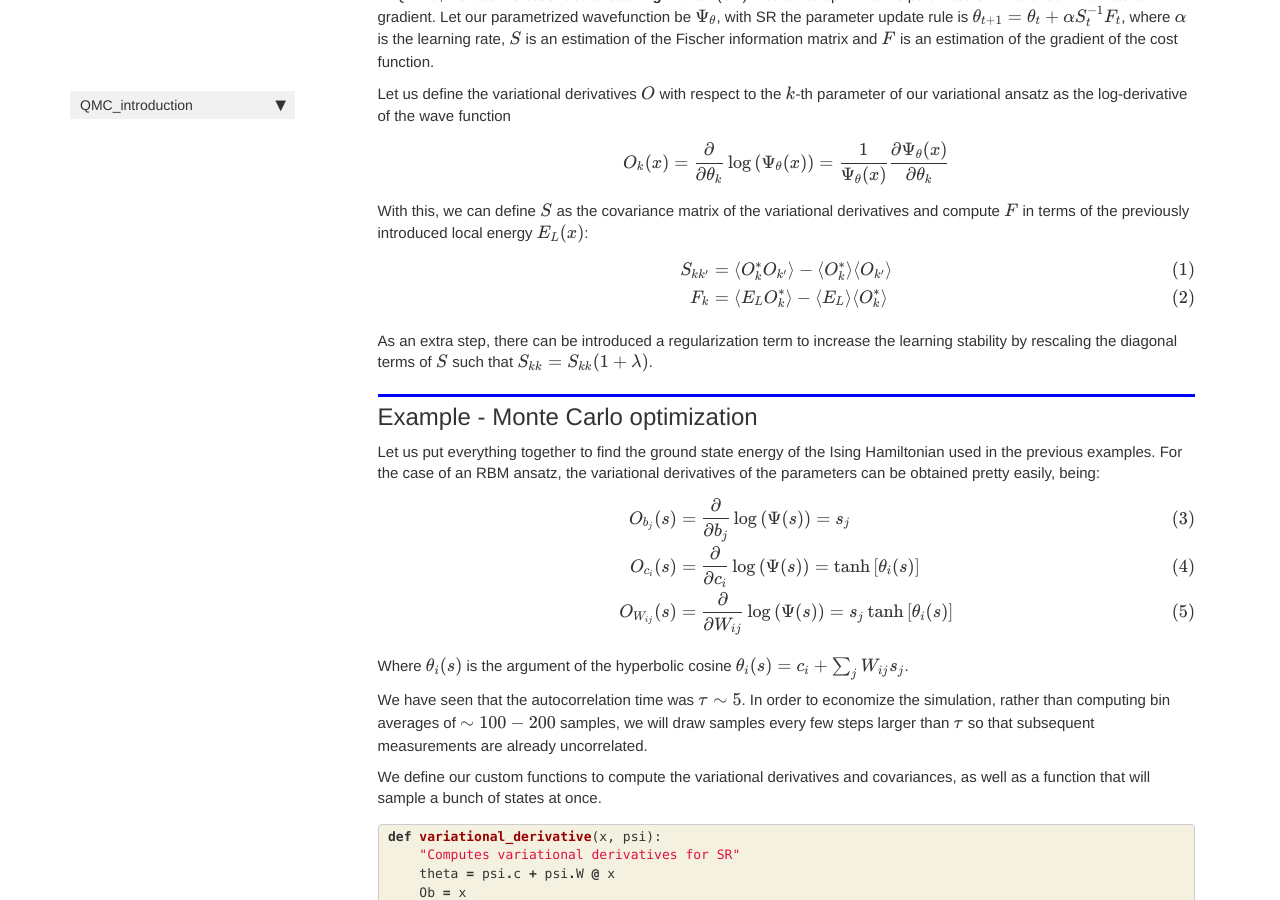
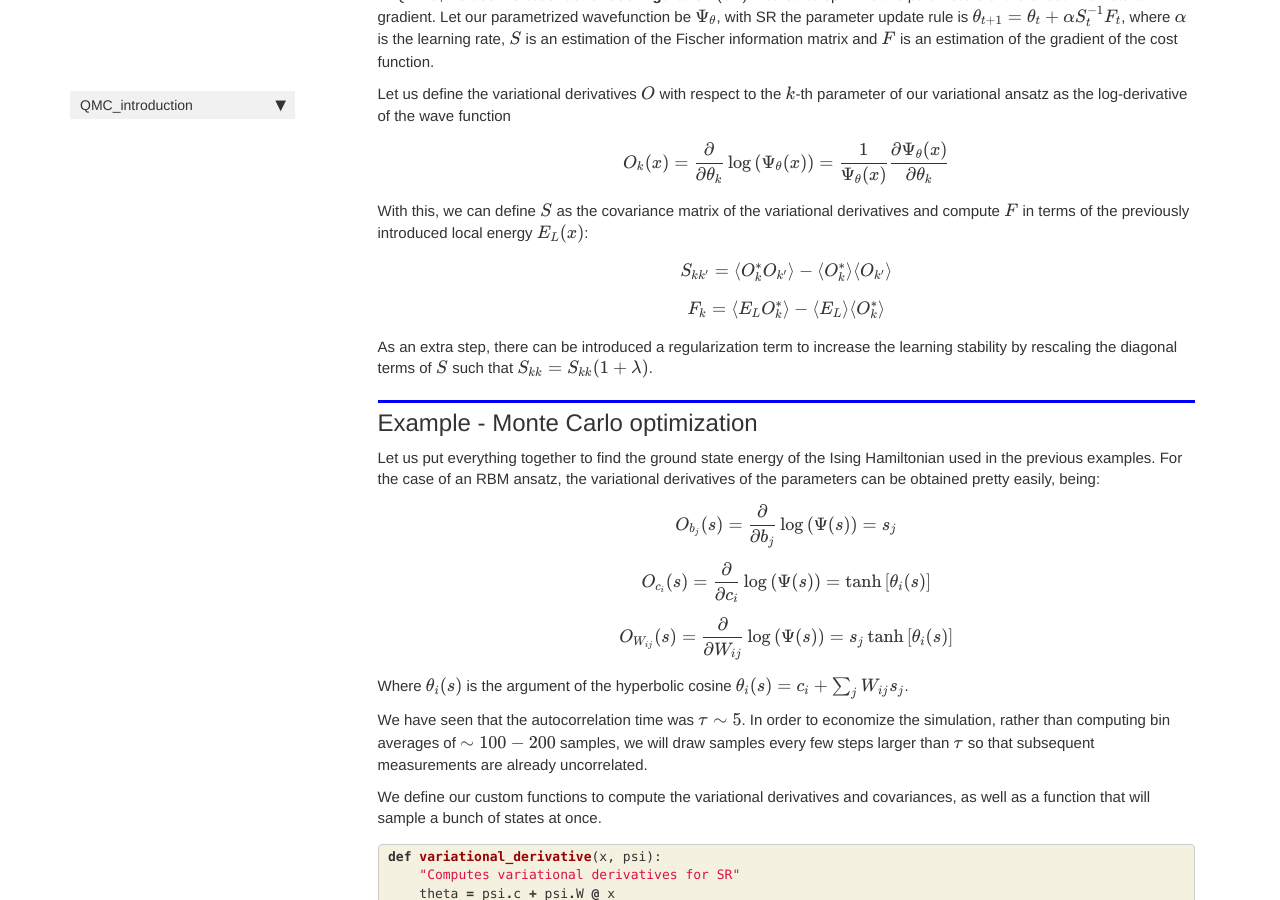
Before and after one commit to BorjaRequena/VMC_introduction, a Jekyll site: the page built from docs/QMC_introduction.html, in a window 1280 px wide and 900 px high, scrolled down 8396 px. Built offline with Jekyll 4.4.1, drawn with Linux system fonts in a browser that asks for light colours; nearby versions of some CDN libraries; comment, search, counter and statistics services are not loaded.

Commit message:
LaTeX fix

```diff
--- a/docs/QMC_introduction.html
+++ b/docs/QMC_introduction.html
@@ -530,10 +530,12 @@
 <p>Let us define the variational derivatives $O$ with respect to the $k$-th parameter of our variational ansatz as the log-derivative of the wave function
 $$O_k(x) = \frac{\partial}{\partial\theta_k}\log\left(\Psi_\theta(x)\right)=\frac{1}{\Psi_\theta(x)}\frac{\partial\Psi_\theta(x)}{\partial\theta_k}$$
 With this, we can define $S$ as the covariance matrix of the variational derivatives and compute $F$ in terms of the previously introduced local energy $E_L(x)$:
-$$\begin{align}
-S_{kk'}&amp;=\langle O_k^*O_{k'}\rangle-\langle O_k^*\rangle\langle O_{k'}\rangle \\
-F_k&amp;= \langle E_LO_k^*\rangle - \langle E_L\rangle\langle O_k^*\rangle
-\end{align}$$
+{% raw %}
+$$ S_{kk'}=\langle O_k^*O_{k'}\rangle-\langle O_k^*\rangle\langle O_{k'}\rangle$$
+{% endraw %}
+{% raw %}
+$$ F_k= \langle E_LO_k^*\rangle - \langle E_L\rangle\langle O_k^*\rangle$$
+{% endraw %}
 As an extra step, there can be introduced a regularization term to increase the learning stability by rescaling the diagonal terms of $S$ such that $S_{kk} = S_{kk}(1+\lambda)$.</p>
 
 </div>
@@ -542,11 +544,15 @@
 <div class="cell border-box-sizing text_cell rendered"><div class="inner_cell">
 <div class="text_cell_render border-box-sizing rendered_html">
 <h2 id="Example---Monte-Carlo-optimization">Example - Monte Carlo optimization<a class="anchor-link" href="#Example---Monte-Carlo-optimization"> </a></h2><p>Let us put everything together to find the ground state energy of the Ising Hamiltonian used in the previous examples. For the case of an RBM ansatz, the variational derivatives of the parameters can be obtained pretty easily, being:
-$$\begin{align}
-O_{b_j}(s) &amp;= \frac{\partial}{\partial b_j}\log\left(\Psi(s)\right) = s_j \\
-O_{c_i}(s) &amp;= \frac{\partial}{\partial c_i}\log\left(\Psi(s)\right) = \tanh\left[\theta_i(s)\right] \\
-O_{W_{ij}}(s) &amp;= \frac{\partial}{\partial W_{ij}}\log\left(\Psi(s)\right) = s_j\tanh\left[\theta_i(s)\right]
-\end{align}$$
+{% raw %}
+$$O_{b_j}(s) = \frac{\partial}{\partial b_j}\log\left(\Psi(s)\right) = s_j $$
+{% endraw %}
+{% raw %}
+$$O_{c_i}(s) = \frac{\partial}{\partial c_i}\log\left(\Psi(s)\right) = \tanh\left[\theta_i(s)\right]$$
+{% endraw %}
+{% raw %}
+$$O_{W_{ij}}(s) = \frac{\partial}{\partial W_{ij}}\log\left(\Psi(s)\right) = s_j\tanh\left[\theta_i(s)\right]$$
+{% endraw %}
 Where $\theta_i(s)$ is the argument of the hyperbolic cosine $\theta_i(s) = c_i + \sum_j W_{ij}s_j$.</p>
 <p>We have seen that the autocorrelation time was $\tau\sim 5$. In order to economize the simulation, rather than computing bin averages of $\sim100-200$ samples, we will draw samples every few steps larger than $\tau$ so that subsequent measurements are already uncorrelated.</p>
 <p>We define our custom functions to compute the variational derivatives and covariances, as well as a function that will sample a bunch of states at once.</p>
```
Also changed, not shown: 1 other file.
